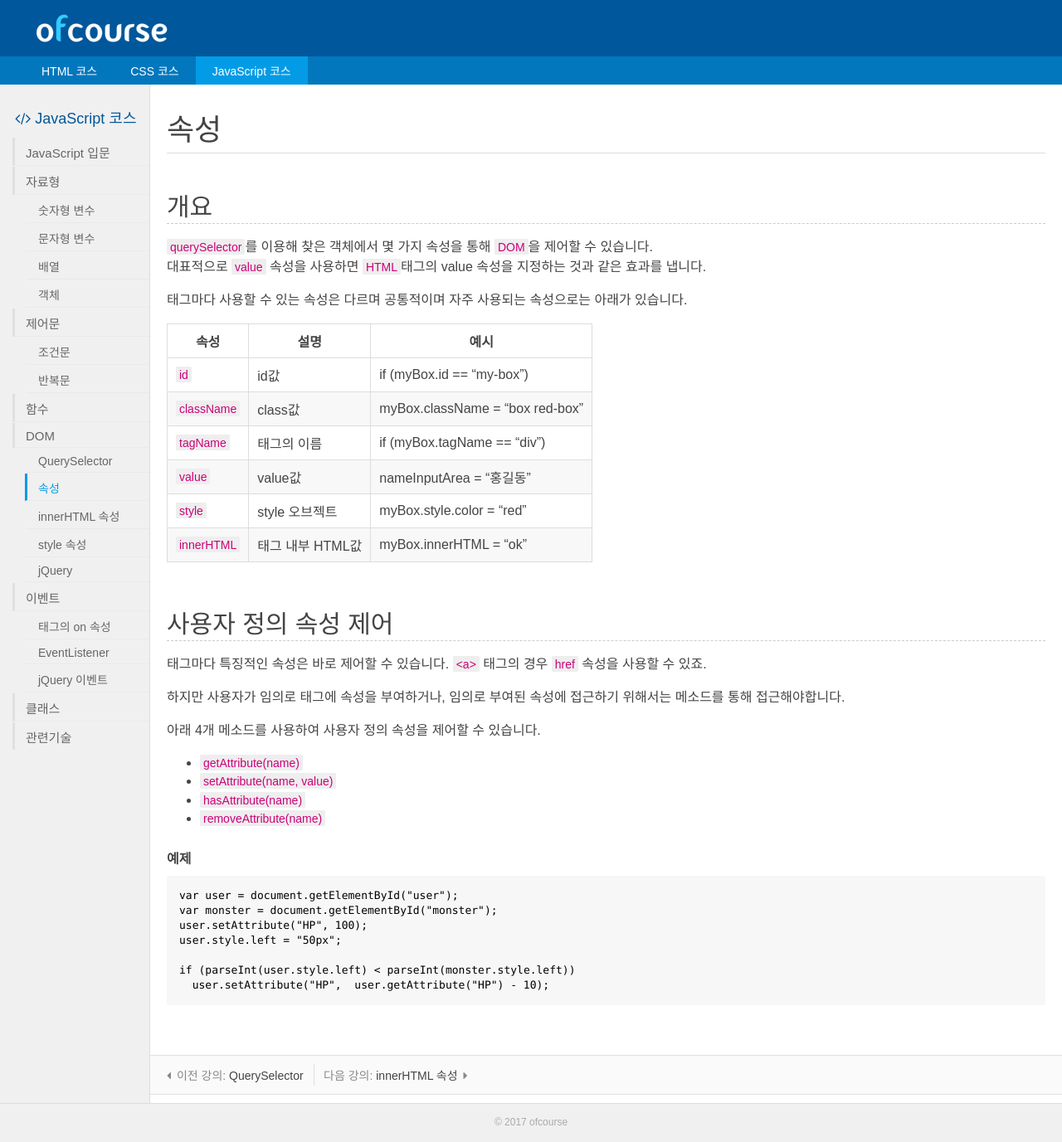
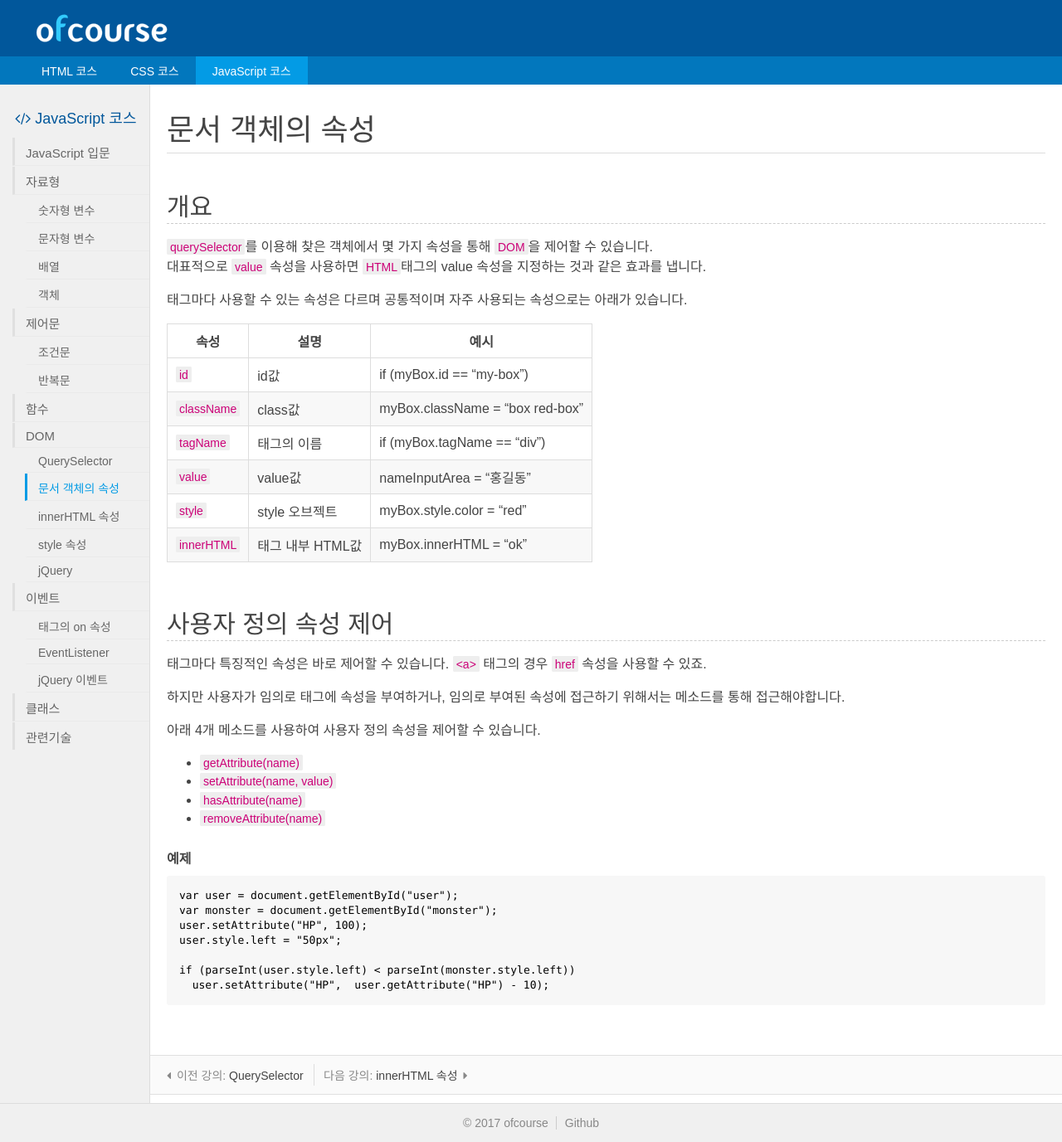
Before and after one commit to of-course/of-course.github.io, a Jekyll site: the page built from _posts/js/3000-05-03-문서-객체의-속성.md, in a window 1280 px wide. Shown: the whole page at 83% size. Built offline with Jekyll 4.4.1, drawn with Linux system fonts in a browser that asks for light colours; nearby versions of some CDN libraries; comment, search, counter and statistics services are not loaded.

Commit message:
fix footer, one of post

```diff
--- a/_includes/footer.html
+++ b/_includes/footer.html
@@ -1,5 +1,6 @@
 <footer>
-	&copy; 2017 ofcourse
+  <span>&copy; 2017 ofcourse</span>
+  <span class="github"><a href="https://github.com/of-course" target="_blank">Github</a></span>
 </footer>
 
 <!--[if lt IE 9]>
--- a/_posts/js/3000-05-03-속성.md
+++ b/_posts/js/3000-05-03-문서-객체의-속성.md
@@ -1,6 +1,6 @@
 ---
 layout: post
-title:  "속성"
+title:  "문서 객체의 속성"
 categories: js
 ---
 
--- a/css/global.css
+++ b/css/global.css
@@ -170,11 +170,23 @@ header > nav > ul li.selected{ background-color: #039BE5 }
 footer{
 	border-top: 1px solid #ddd;
 	padding: 15px 0;
-	font-size: 12px;
-	color: #aaa;
+	font-size: 14px;
+	color: #888;
 	text-align: center;
 }
 
+footer .github{
+	display: inline-block;
+	margin-left: 5px;
+	padding-left: 10px;
+	border-left: 1px solid #ccc;
+}
+
+footer a{
+	color: #888;
+	text-decoration: none;
+}
+footer a:hover{ color: #666 }
 
 
 @media (-webkit-min-device-pixel-ratio: 2), (min-resolution: 192dpi) {
```
Also changed, not shown: _posts/js/3000-05-01-DOM.md (+5 -5 lines). Lines whose indentation alone changed are shown as unchanged.
